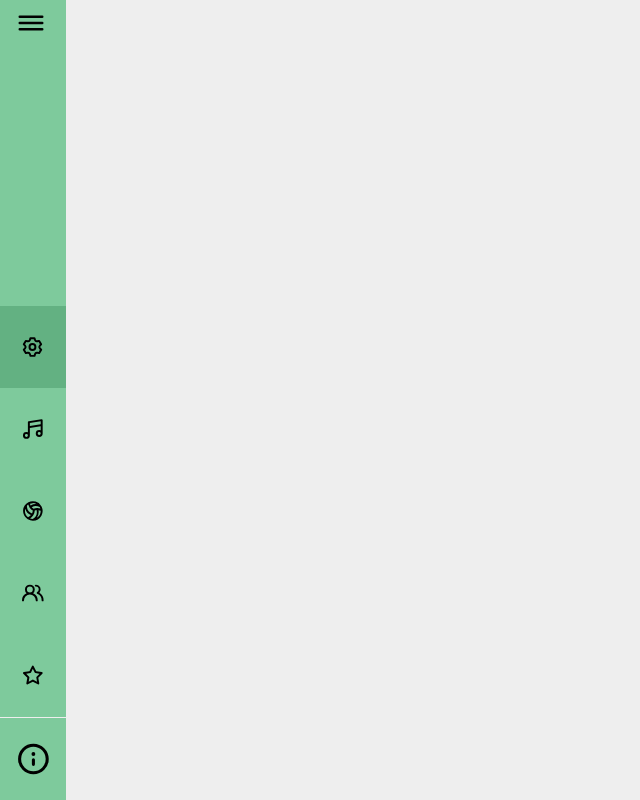
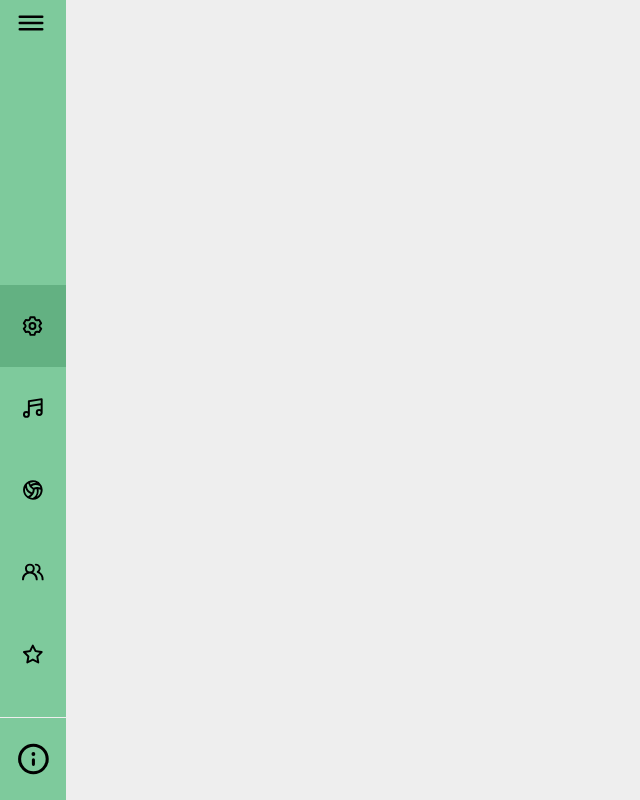
Before and after one commit to Hack-TeeEssGee/frontend, a React (Create React App) app: page /student-profile in a window 1280 px wide. Shown: the whole page, without its empty margins (0-640 px from the left). Built offline with nearby package versions, Linux system fonts and the light colour scheme.

Commit message:
Fixed responsiveness;

```diff
--- a/src/styles/_dashboard.scss
+++ b/src/styles/_dashboard.scss
@@ -1,11 +1,13 @@
 .dashboard {
-  position: relative;
   background-color: $primary-color;
   max-width: 30rem;
   min-height: 100vh;
   max-height: 100vh;
   overflow-y: scroll;
-  cursor: pointer;
+
+  display: flex;
+  flex-direction: column;
+  justify-content: space-between;
 
   &[isopen="false"] {
     width: fit-content;
@@ -33,6 +35,7 @@
     flex-direction: column;
     align-items: center;
     min-height: 20vh;
+    margin-bottom: 2rem;
 
     .title {
       margin: 1rem;
@@ -49,7 +52,6 @@
 
   .dashboard-list {
     width: 100%;
-    margin-top: 6rem;
 
     .dashboard-option {
       list-style: none;
@@ -72,9 +74,6 @@
   }
 
   .special {
-    position: absolute;
-    bottom: 0;
-
     .dashboard-option {
       padding: 1rem 10%;
       border-top: 1px solid #eee;
```
